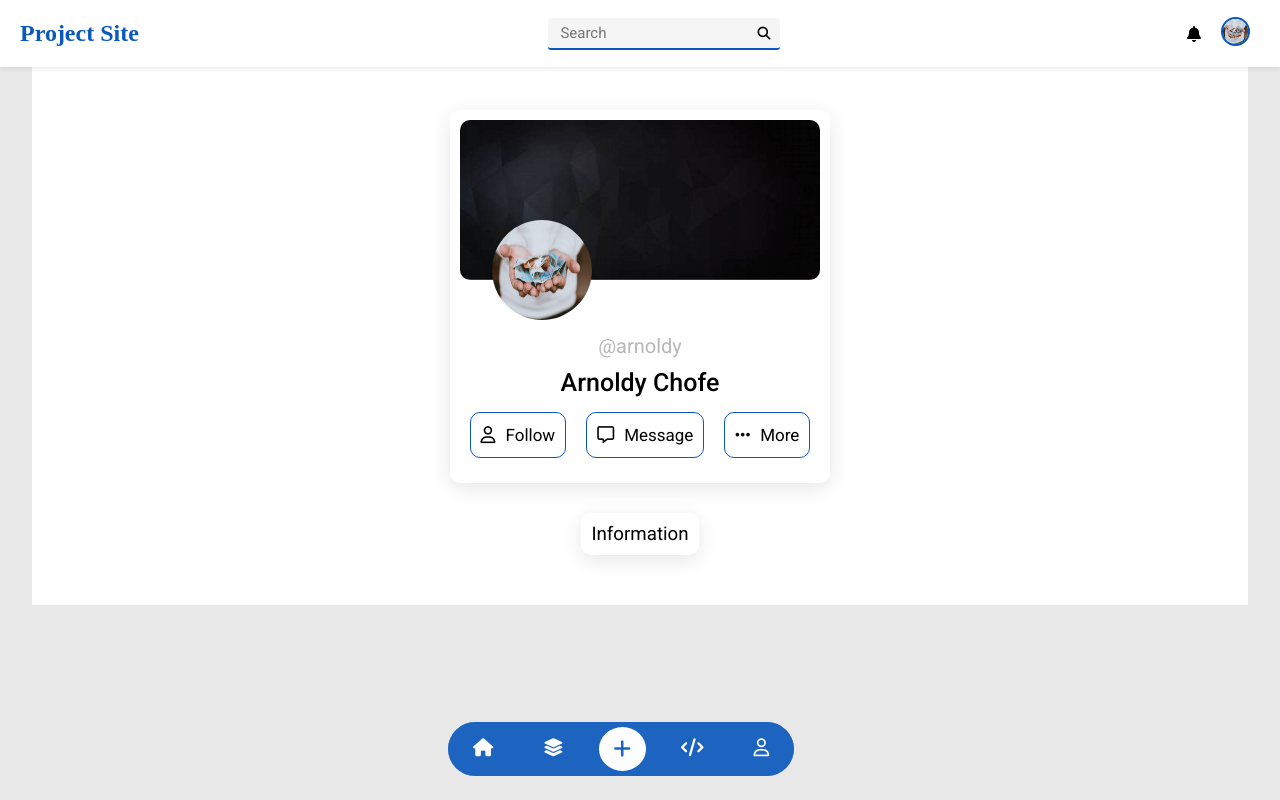
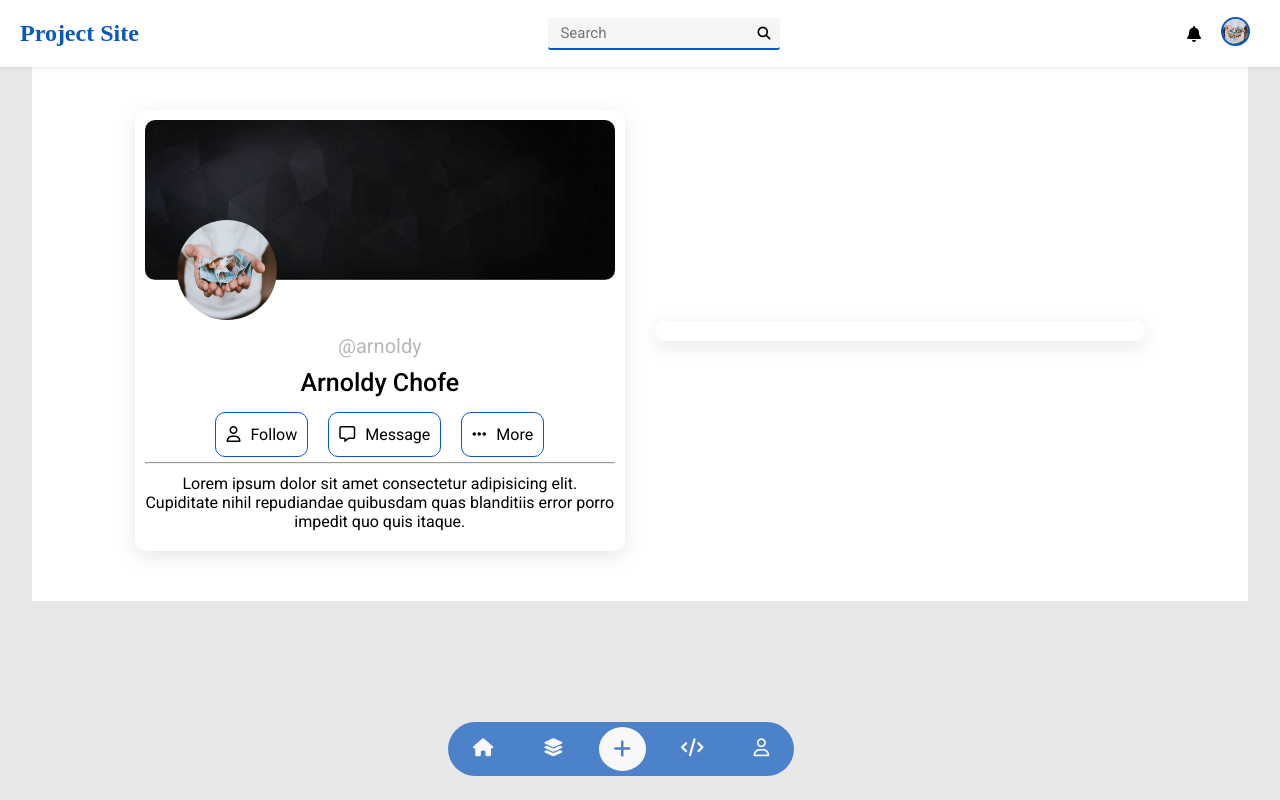
Before and after one commit to kuamidesgithubNE/Project, a React (Vite) app: page /profile in a window 1280 px wide. Built offline with nearby package versions, Linux system fonts and the light colour scheme; a web font is replaced by a local one.

Commit message:
commit added @ 1/5/24

```diff
--- a/package.json
+++ b/package.json
@@ -12,6 +12,7 @@
   "dependencies": {
     "@fortawesome/fontawesome-free": "^6.5.2",
     "fortawesome": "^0.0.1-security",
+    "modules": "^0.4.0",
     "react": "^18.2.0",
     "react-dom": "^18.2.0",
     "react-router-dom": "^6.23.0"
--- a/src/App.css
+++ b/src/App.css
@@ -1,11 +1,9 @@
-@import url("https://fonts.googleapis.com/css2?family=Roboto:ital,wght@0,100;0,300;0,400;0,500;0,700;0,900;1,100;1,300;1,400;1,500;1,700;1,900&display=swap");
 @import url("https://fonts.googleapis.com/css2?family=Lugrasimo&family=Roboto:ital,wght@0,100;0,300;0,400;0,500;0,700;0,900;1,100;1,300;1,400;1,500;1,700;1,900&display=swap");
 
 * {
   margin: 0;
   padding: 0;
   font-family: "Roboto", sans-serif;
-  font-weight: 400;
 }
 body {
   background-color: #e8e8e8;
@@ -99,7 +97,6 @@ body {
   background-color: #fff;
 }
 
-
 /* Main Content Css */
 .container {
   width: 95%;
@@ -150,6 +147,9 @@ body {
   flex-basis: 23%;
   box-shadow: rgba(0, 0, 0, 0.1) 0px 5px 20px;
 }
+.card-holder .card h3 {
+  font-size: 20px;
+}
 .card-holder .card p {
   font-size: 13px;
   text-align: justify;
--- a/src/App.jsx
+++ b/src/App.jsx
@@ -3,7 +3,6 @@ import { BrowserRouter, Routes, Route } from "react-router-dom";
 import "./App.css";
 import Home from "./pages/homepage/home";
 import Projects from "./pages/projects/projects";
-import NavBar from "./components/navbar";
 import Profile from "./pages/profile/profile";
 import AddProject from "./pages/addproject/addproject";
 
@@ -12,12 +11,10 @@ function App() {
     <>
       <BrowserRouter>
         <Routes>
-          <Route path="/" element={<NavBar />}>
-            <Route path="home" index element={<Home />} />
-            <Route path="projects" element={<Projects />} />
-            <Route path="addproject" element={<AddProject />} />
-            <Route path="profile" element={<Profile />} />
-          </Route>
+          <Route path="/" index element={<Home />} />
+          <Route path="projects" element={<Projects />} />
+          <Route path="addproject" element={<AddProject />} />
+          <Route path="profile" element={<Profile />} />
         </Routes>
       </BrowserRouter>
     </>
--- a/src/components/navbar.jsx
+++ b/src/components/navbar.jsx
@@ -3,7 +3,7 @@ const NavBar = () => {
   return (
     <div>
       <div className="navbar">
-        <Link to="/home">
+        <Link to="/">
           <i className="fa fa-home" title="Categories"></i>
         </Link>
         <Link to="/projects">
--- a/src/pages/profile/info.jsx
+++ b/src/pages/profile/info.jsx
@@ -1,7 +1,7 @@
 const ProfileInfo = () => {
     return (
         <div className="profileCard">
-           <h3 className="infoTitle">Information</h3>
+           <p></p>
         </div>
      );
 }
--- a/src/pages/profile/profile.css
+++ b/src/pages/profile/profile.css
@@ -1,8 +1,8 @@
 .profileDetails {
   display: flex;
   align-items: center;
+  justify-content: center;
   gap: 30px;
-  flex-direction: column;
   margin: 40px 20px;
 }
 .profileCard {
@@ -33,7 +33,7 @@ h2,
 span {
   margin: 10px 0;
 }
-.profileCard .profiles p {
+.profileCard .profiles .username {
   font-size: 20px;
   color: rgb(184, 183, 183);
 }
@@ -48,7 +48,7 @@ span {
 .profileCard .profiles button {
   margin: 5px 10px;
   padding: 12px 10px;
-  font-size: 17px;
+  font-size: 16px;
   border-radius: 10px;
   background-color: transparent;
   border: 1px solid rgb(10, 88, 189);
@@ -56,3 +56,6 @@ span {
 .profileCard .profiles button i {
   margin-right: 10px;
 }
+.profileCard .profiles .text{
+  width: 100%;
+}
--- a/src/pages/profile/profilecard.jsx
+++ b/src/pages/profile/profilecard.jsx
@@ -8,7 +8,7 @@ const ProfileCard = () => {
         <img src={pic2} alt="" />
       </div>
       <div className="profiles">
-        <p>@arnoldy</p>
+        <p className="username">@arnoldy</p>
         <h2>Arnoldy Chofe</h2>
         <div className="profileButton">
           <button>
@@ -22,6 +22,10 @@ const ProfileCard = () => {
             <i className="fa fa-ellipsis"></i>More
           </button>
         </div>
+        <hr />
+        <p className="text">
+          Lorem ipsum dolor sit amet consectetur adipisicing elit. Cupiditate nihil repudiandae quibusdam quas blanditiis error porro impedit quo quis itaque.
+        </p>
       </div>
     </div>
   );
```
Also changed, not shown: 1 other file (tests, documents, lock files or other folders).
